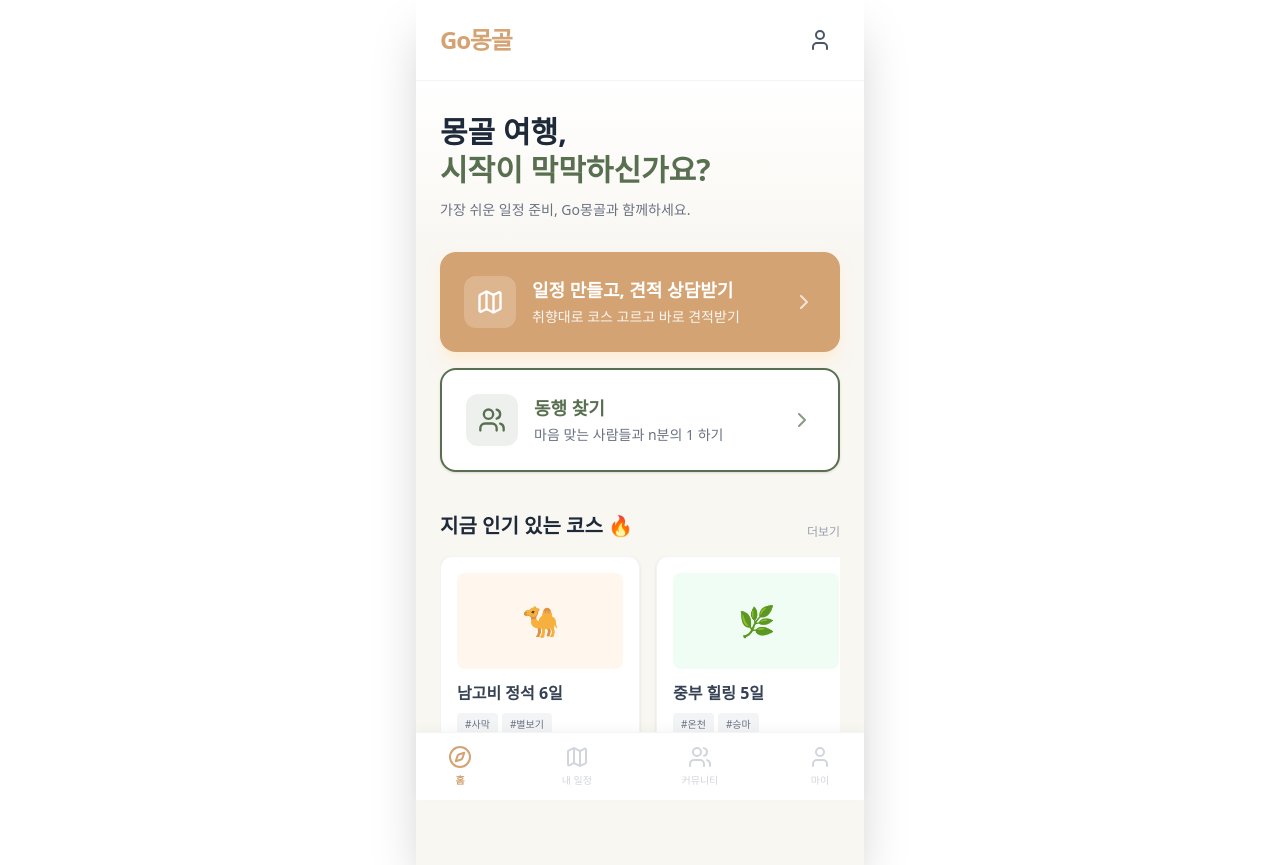
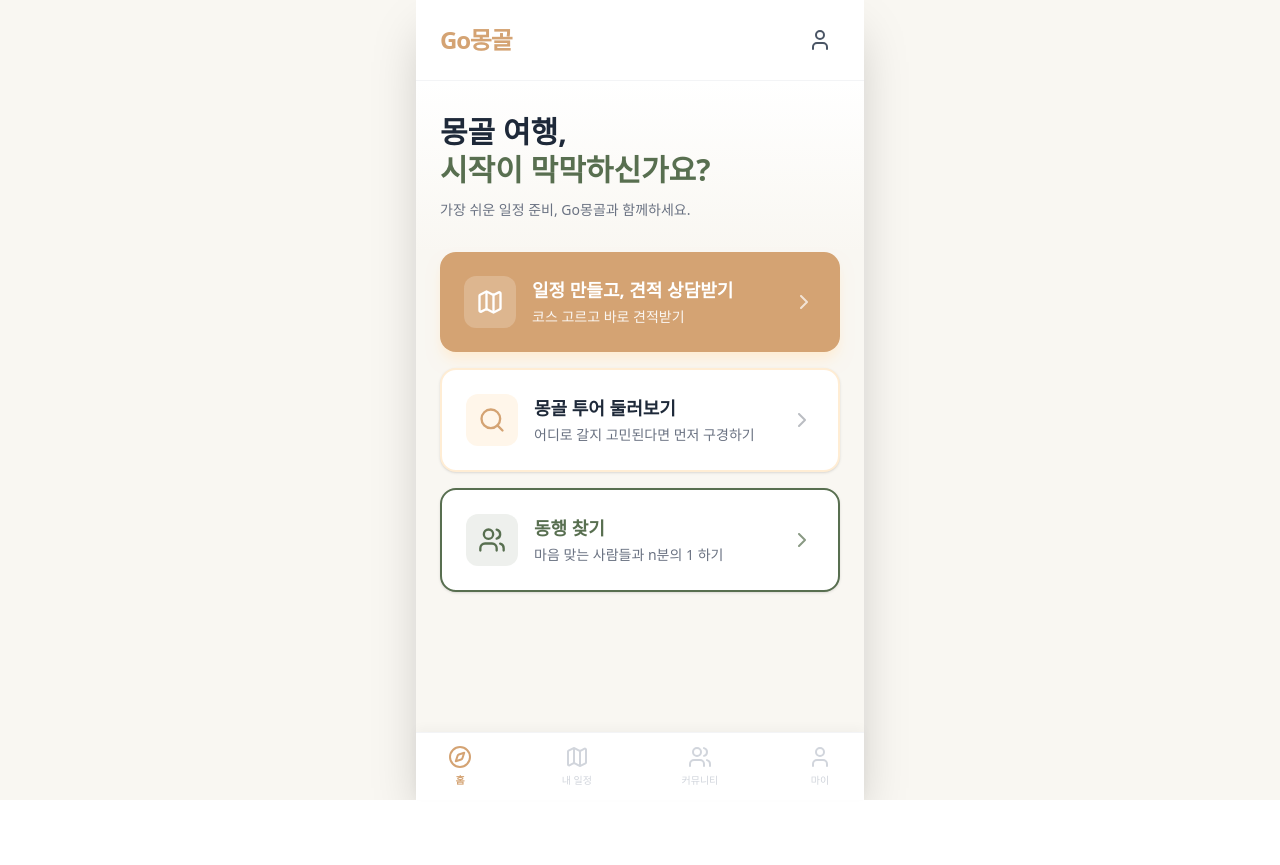
Before and after one commit to wini1120/gomongol, a React (Vite) app: page / in a window 1280 px wide. After the commit the page ends 800 px from the top, so only its background shows below. Built offline with nearby package versions, Linux system fonts and the light colour scheme.

Commit message:
feat: complete MVP with Explorer, Builder and Image Export

```diff
--- a/src/App.jsx
+++ b/src/App.jsx
@@ -1,18 +1,29 @@
 import React, { useState } from 'react';
-import MainPage from './mainpage'; // 소문자로 변경
-import ItineraryBuilder from './itinerarybuilder'; // 소문자로 변경
+import MainPage from './mainpage';
+import ItineraryBuilder from './itinerarybuilder';
+import Explorer from './explorer';
 
 function App() {
-  const [view, setView] = useState('main');
+  const [view, setView] = useState('main'); // 'main', 'builder', 'explorer'
 
   return (
-    <>
-      {view === 'main' ? (
-        <MainPage onStartBuilder={() => setView('builder')} />
-      ) : (
+    <div className="min-h-screen bg-gmg-bg font-sans">
+      {view === 'main' && (
+        <MainPage
+          onStartBuilder={() => setView('builder')}
+          onStartExplorer={() => setView('explorer')}
+        />
+      )}
+      {view === 'builder' && (
         <ItineraryBuilder onBack={() => setView('main')} />
       )}
-    </>
+      {view === 'explorer' && (
+        <Explorer
+          onBack={() => setView('main')}
+          onStartBuilder={() => setView('builder')}
+        />
+      )}
+    </div>
   );
 }
 
--- /dev/null
+++ b/src/explorer.jsx
@@ -0,0 +1,110 @@
+import React, { useState } from 'react';
+import { ChevronLeft, MapPin, Clock, Star, ArrowRight, Sparkles } from 'lucide-react';
+
+const Explorer = ({ onBack, onStartBuilder }) => {
+  const [activeRegion, setActiveRegion] = useState('gobi');
+
+  const regionDetails = {
+    gobi: {
+      name: '남고비 사막',
+      tagline: '지평선의 끝, 붉은 절벽과 은하수',
+      img: 'https://images.unsplash.com/photo-1528127269322-539801943592?auto=format&fit=crop&q=80&w=800',
+      spots: [
+        { name: '차강 소브라가', desc: '몽골의 그랜드 캐니언이라 불리는 형형색색의 절벽', tip: '일몰 때가 가장 예뻐요' },
+        { name: '욜린암', desc: '한여름에도 얼음이 남아있는 거대한 협곡', tip: '말 트레킹 코스로 추천' },
+        { name: '홍고링 엘스', desc: '노래하는 모래 언덕, 세계 3대 사막의 위엄', tip: '맨발로 올라가보세요' }
+      ]
+    },
+    central: {
+      name: '중부 초원',
+      tagline: '푸른 초원 위 야생마와 온천 힐링',
+      img: 'https://images.unsplash.com/photo-1536431311719-398b6704d4cc?auto=format&fit=crop&q=80&w=800',
+      spots: [
+        { name: '테를지 국립공원', desc: '기암괴석과 푸른 초원이 어우러진 휴양지', tip: '거북이 바위는 필수 인증샷' },
+        { name: '쳉헤르 온천', desc: '밤하늘의 별을 보며 즐기는 야외 노천탕', tip: '피로 회복에 최고예요' }
+      ]
+    },
+    khuvsgul: {
+      name: '홉스굴 북부',
+      tagline: '어머니의 바다, 푸른 진주 홉스굴 호수',
+      img: 'https://images.unsplash.com/photo-1518709268805-4e9042af9f23?auto=format&fit=crop&q=80&w=800',
+      spots: [
+        { name: '홉스굴 호수', desc: '세계에서 가장 맑은 민물 호수 중 하나', tip: '보트 투어를 꼭 해보세요' },
+        { name: '순록 마을', desc: '차탕족의 순록 문화', tip: '순록과 사진 찍기 가능' }
+      ]
+    }
+  };
+
+  const current = regionDetails[activeRegion];
+
+  return (
+    <div className="min-h-screen bg-white font-sans max-w-md mx-auto shadow-2xl relative flex flex-col text-gray-800">
+
+      {/* 1. Header */}
+      <header className="flex items-center px-4 py-5 bg-white sticky top-0 z-50 shadow-sm">
+        <button onClick={onBack} className="p-2 hover:bg-gray-100 rounded-full transition-colors">
+          <ChevronLeft size={24} className="text-gray-600" />
+        </button>
+        <h1 className="flex-1 text-center text-lg font-black pr-8">몽골 투어 둘러보기</h1>
+      </header>
+
+      {/* 2. Region Tabs */}
+      <div className="flex px-6 gap-6 border-b border-gray-50 overflow-x-auto no-scrollbar bg-white">
+        {Object.keys(regionDetails).map((key) => (
+          <button
+            key={key}
+            onClick={() => setActiveRegion(key)}
+            className={`py-4 text-sm font-black transition-all whitespace-nowrap ${
+              activeRegion === key ? 'text-gmg-camel border-b-2 border-gmg-camel' : 'text-gray-300'
+            }`}
+          >
+            {regionDetails[key].name}
+          </button>
+        ))}
+      </div>
+
+      <main className="flex-1 pb-32">
+        {/* 3. Hero Image */}
+        <div className="relative h-64 overflow-hidden">
+          <img src={current.img} alt={current.name} className="w-full h-full object-cover" />
+          <div className="absolute inset-0 bg-gradient-to-t from-black/70 to-transparent" />
+          <div className="absolute bottom-6 left-6 text-white">
+            <h2 className="text-3xl font-black mb-1">{current.name}</h2>
+            <p className="text-sm font-medium opacity-90">{current.tagline}</p>
+          </div>
+        </div>
+
+        {/* 4. Spots List */}
+        <section className="px-6 py-8 space-y-10">
+          <h3 className="text-xs font-black text-gray-400 uppercase tracking-widest flex items-center gap-2">
+            <MapPin size={14} /> 주요 방문 스팟
+          </h3>
+
+          {current.spots.map((spot, idx) => (
+            <div key={idx} className="relative pl-6 border-l-2 border-gray-50">
+              <div className="absolute -left-[9px] top-0 w-4 h-4 rounded-full bg-white border-4 border-gmg-camel" />
+              <h4 className="text-lg font-bold text-gray-800 mb-2">{spot.name}</h4>
+              <p className="text-sm text-gray-500 leading-relaxed mb-3">{spot.desc}</p>
+              <div className="bg-orange-50 p-3 rounded-xl inline-flex items-center gap-2">
+                <Sparkles size={12} className="text-gmg-camel" />
+                <span className="text-[11px] font-bold text-gmg-camel">Tip: {spot.tip}</span>
+              </div>
+            </div>
+          ))}
+        </section>
+      </main>
+
+      {/* 5. Bottom CTA (텍스트 고정: 나만의 일정표 만들기) */}
+      <footer className="fixed bottom-0 w-full max-w-md bg-white/90 backdrop-blur-xl p-6 border-t border-gray-50 z-50">
+        <button
+          onClick={onStartBuilder}
+          className="w-full py-5 bg-gmg-camel text-white rounded-2xl font-black text-lg shadow-xl shadow-orange-200/50 flex items-center justify-center gap-2 active:scale-95 transition-all"
+        >
+          나만의 일정표 만들기 <ArrowRight size={20} />
+        </button>
+      </footer>
+    </div>
+  );
+};
+
+export default Explorer;
--- a/src/mainpage.jsx
+++ b/src/mainpage.jsx
@@ -1,8 +1,7 @@
 import React from 'react';
-import { Compass, Users, Map, User, ChevronRight } from 'lucide-react';
+import { Compass, Users, Map, User, ChevronRight, Search } from 'lucide-react';
 
-// 1. props로 onStartBuilder를 받아옵니다.
-const MainPage = ({ onStartBuilder }) => {
+const MainPage = ({ onStartBuilder, onStartExplorer }) => {
   return (
     <div className="flex flex-col min-h-screen bg-gmg-bg font-sans max-w-md mx-auto shadow-2xl overflow-hidden relative text-gray-800">
 
@@ -20,14 +19,13 @@ const MainPage = ({ onStartBuilder }) => {
           몽골 여행,<br />
           <span className="text-gmg-green">시작이 막막하신가요?</span>
         </h2>
-        <p className="mt-3 text-gray-500 text-sm">
-          가장 쉬운 일정 준비, Go몽골과 함께하세요.
-        </p>
+        <p className="mt-3 text-gray-500 text-sm">가장 쉬운 일정 준비, Go몽골과 함께하세요.</p>
       </section>
 
-      {/* 3. Main CTAs */}
+      {/* 3. Main CTAs - 순서 변경 완료! */}
       <div className="px-6 space-y-4">
-        {/* 일정 만들기 버튼 - onClick 연결 완료 */}
+
+        {/* [1순위] 일정 만들기 & 견적 상담 (메인 전환 버튼) */}
         <button
           onClick={onStartBuilder}
           className="w-full bg-gmg-camel hover:bg-[#C29262] text-white p-6 rounded-2xl flex items-center justify-between shadow-lg shadow-orange-100 transition-all transform active:scale-95"
@@ -38,13 +36,30 @@ const MainPage = ({ onStartBuilder }) => {
             </div>
             <div>
               <span className="block text-lg font-bold">일정 만들고, 견적 상담받기</span>
-              <span className="text-sm opacity-90">취향대로 코스 고르고 바로 견적받기</span>
+              <span className="text-sm opacity-90">코스 고르고 바로 견적받기</span>
             </div>
           </div>
           <ChevronRight size={24} className="opacity-70" />
         </button>
 
-        {/* 동행 찾기 버튼 */}
+        {/* [2순위] 몽골 투어 둘러보기 (정보 탐색 버튼) */}
+        <button
+          onClick={onStartExplorer}
+          className="w-full bg-white border-2 border-orange-100 hover:bg-orange-50/30 text-gray-800 p-6 rounded-2xl flex items-center justify-between transition-all transform active:scale-95 shadow-sm"
+        >
+          <div className="flex items-center gap-4 text-left">
+            <div className="bg-orange-100/50 p-3 rounded-xl">
+              <Search size={28} className="text-gmg-camel" />
+            </div>
+            <div>
+              <span className="block text-lg font-bold">몽골 투어 둘러보기</span>
+              <span className="text-sm text-gray-500 font-normal">어디로 갈지 고민된다면 먼저 구경하기</span>
+            </div>
+          </div>
+          <ChevronRight size={24} className="opacity-30" />
+        </button>
+
+        {/* [3순위] 동행 찾기 */}
         <button
           className="w-full bg-white border-2 border-gmg-green hover:bg-gray-50 text-gmg-green p-6 rounded-2xl flex items-center justify-between transition-all transform active:scale-95 shadow-sm"
         >
@@ -61,56 +76,12 @@ const MainPage = ({ onStartBuilder }) => {
         </button>
       </div>
 
-      {/* 4. Popular Courses Preview */}
-      <section className="mt-10 px-6 pb-24">
-        <div className="flex justify-between items-end mb-4">
-          <h3 className="text-xl font-bold text-gray-800">지금 인기 있는 코스 🔥</h3>
-          <span className="text-xs text-gray-400 font-medium cursor-pointer">더보기</span>
-        </div>
-        <div className="flex gap-4 overflow-x-auto pb-4 no-scrollbar">
-          {/* 코스 카드 1 */}
-          <div className="min-w-[200px] bg-white rounded-xl p-4 shadow-sm border border-gray-100">
-            <div className="w-full h-24 bg-orange-50 rounded-lg mb-3 flex items-center justify-center text-3xl">
-              🐪
-            </div>
-            <h4 className="font-bold text-gray-700">남고비 정석 6일</h4>
-            <div className="mt-2 flex gap-1 flex-wrap">
-              <span className="text-[10px] bg-gray-100 px-2 py-1 rounded text-gray-500">#사막</span>
-              <span className="text-[10px] bg-gray-100 px-2 py-1 rounded text-gray-500">#별보기</span>
-            </div>
-          </div>
-          {/* 코스 카드 2 */}
-          <div className="min-w-[200px] bg-white rounded-xl p-4 shadow-sm border border-gray-100">
-            <div className="w-full h-24 bg-green-50 rounded-lg mb-3 flex items-center justify-center text-3xl">
-              🌿
-            </div>
-            <h4 className="font-bold text-gray-700">중부 힐링 5일</h4>
-            <div className="mt-2 flex gap-1 flex-wrap">
-              <span className="text-[10px] bg-gray-100 px-2 py-1 rounded text-gray-500">#온천</span>
-              <span className="text-[10px] bg-gray-100 px-2 py-1 rounded text-gray-500">#승마</span>
-            </div>
-          </div>
-        </div>
-      </section>
-
-      {/* 5. Bottom Navigation Bar */}
+      {/* 4. Bottom Nav Bar 등은 기존과 동일... */}
       <nav className="fixed bottom-0 w-full max-w-md bg-white border-t border-gray-100 px-8 py-3 flex justify-between items-center shadow-[0_-4px_10px_rgba(0,0,0,0.03)]">
-        <div className="flex flex-col items-center gap-1 text-gmg-camel cursor-pointer">
-          <Compass size={24} />
-          <span className="text-[10px] font-bold">홈</span>
-        </div>
-        <div className="flex flex-col items-center gap-1 text-gray-300 cursor-pointer">
-          <Map size={24} />
-          <span className="text-[10px]">내 일정</span>
-        </div>
-        <div className="flex flex-col items-center gap-1 text-gray-300 cursor-pointer">
-          <Users size={24} />
-          <span className="text-[10px]">커뮤니티</span>
-        </div>
-        <div className="flex flex-col items-center gap-1 text-gray-300 cursor-pointer">
-          <User size={24} />
-          <span className="text-[10px]">마이</span>
-        </div>
+        <div className="flex flex-col items-center gap-1 text-gmg-camel cursor-pointer"><Compass size={24} /><span className="text-[10px] font-bold">홈</span></div>
+        <div className="flex flex-col items-center gap-1 text-gray-300 cursor-pointer"><Map size={24} /><span className="text-[10px]">내 일정</span></div>
+        <div className="flex flex-col items-center gap-1 text-gray-300 cursor-pointer"><Users size={24} /><span className="text-[10px]">커뮤니티</span></div>
+        <div className="flex flex-col items-center gap-1 text-gray-300 cursor-pointer"><User size={24} /><span className="text-[10px]">마이</span></div>
       </nav>
     </div>
   );
```
